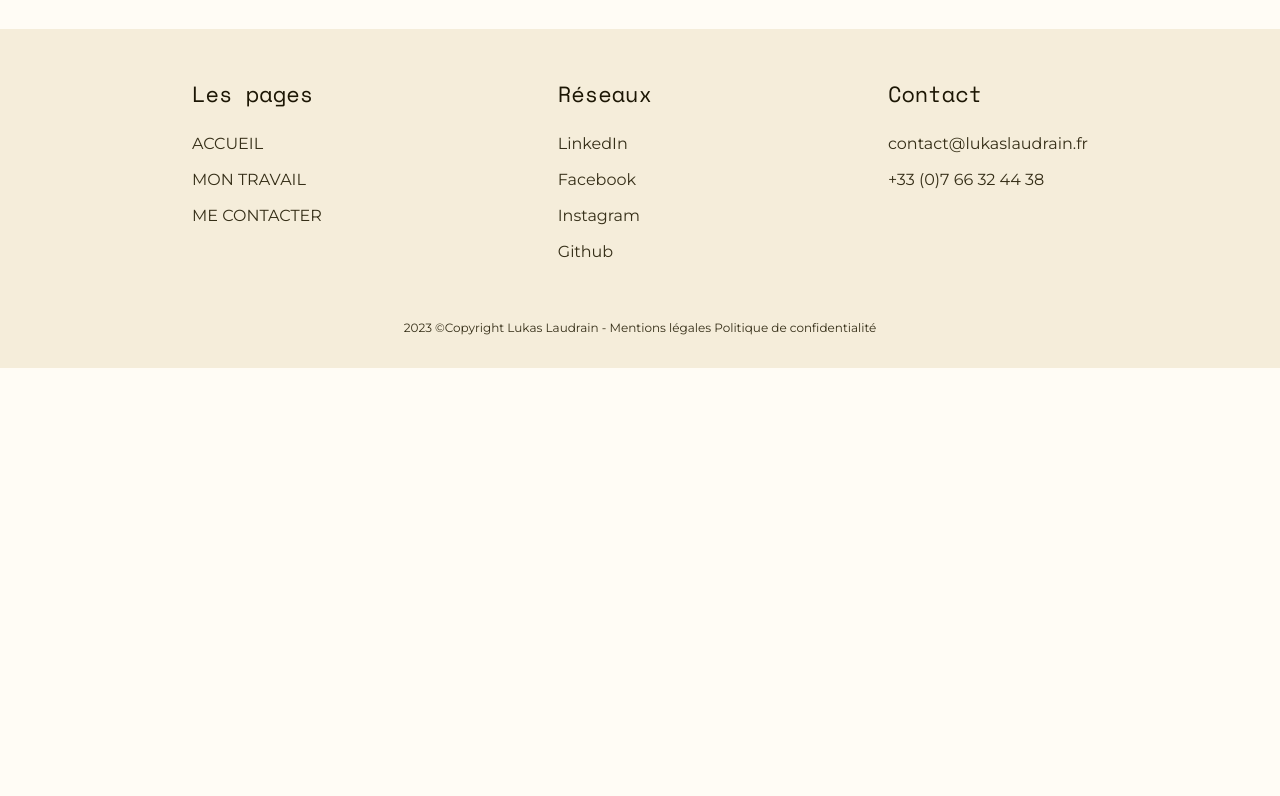
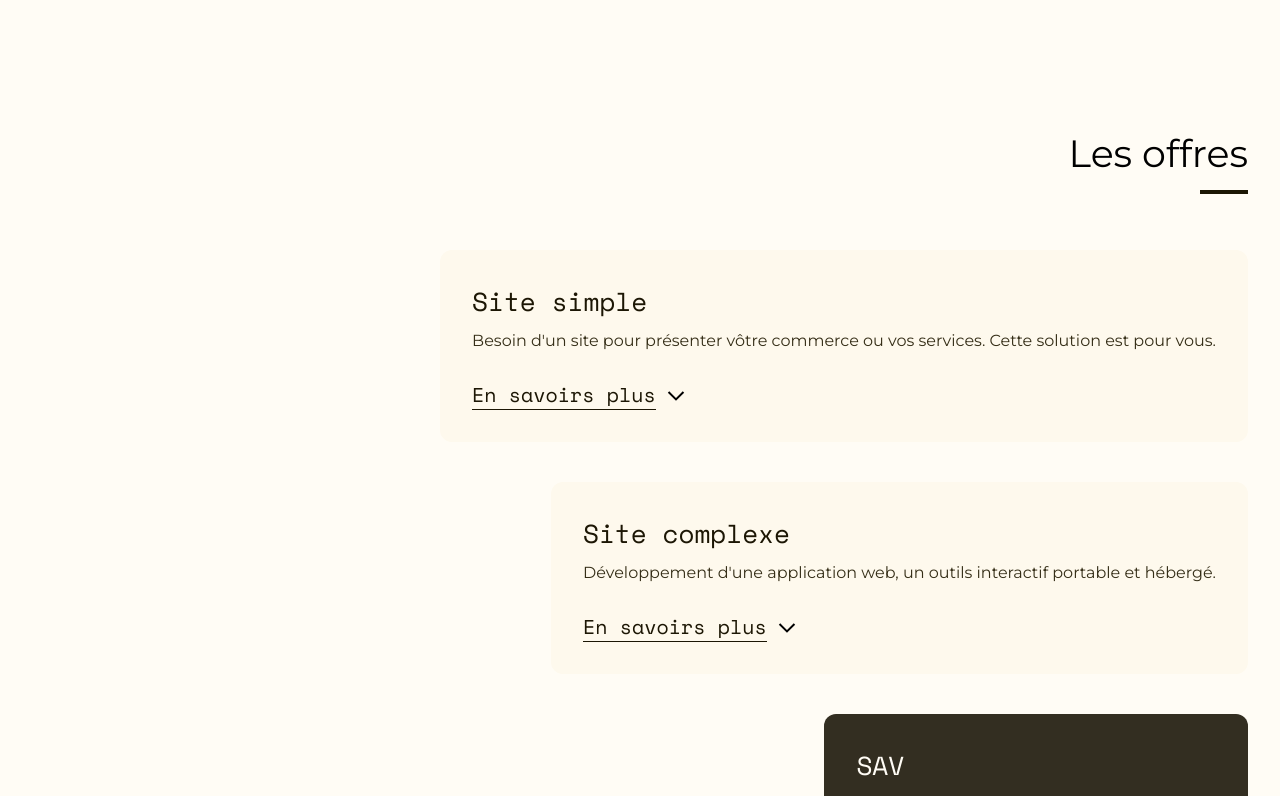
Before and after one commit to ctrl-plus-w/portfolio-v3, a Next.js app: page / in a window 1280 px wide. Shown: the part 1340-2136 px from the top of the page. Before the commit the page ends 1708 px from the top, so only its background shows below. Built offline with nearby package versions, Linux system fonts and the light colour scheme.

Commit message:
:truck: Made the third section of the home page

```diff
--- a/src/pages/index.tsx
+++ b/src/pages/index.tsx
@@ -1,6 +1,9 @@
 import type { ReactElement } from 'react';
 
 import Image from 'next/image';
+import clsx from 'clsx';
+
+import Card from '@module/Card';
 
 import ParticleAnimation from '@element/ParticleAnimation';
 import AnchorButton from '@element/AnchorButton';
@@ -9,7 +12,6 @@ import Separator from '@element/Separator';
 import Header from '@element/Header';
 
 import menu from '../../public/icons/menu.svg';
-import clsx from 'clsx';
 
 const Home = (): ReactElement => {
   const openMenu = () => {};
@@ -149,6 +151,84 @@ const Home = (): ReactElement => {
           ></div>
         </article>
       </section>
+
+      <section className="flex flex-col items-end mt-16 p-8">
+        <Header type={2}>Les offres</Header>
+        <Separator size="normal" />
+
+        <Card
+          title="Site simple"
+          description="Besoin d'un site pour présenter vôtre commerce ou vos services. Cette solution est pour vous."
+          options={[
+            {
+              name: 'Design responsive',
+              checked: true
+            },
+            {
+              name: 'Accesibilité',
+              checked: true
+            },
+            {
+              name: 'Formulaire de contact',
+              checked: true
+            },
+
+            {
+              name: "Espace d'administration",
+              checked: false
+            },
+            {
+              name: 'Pages dynamique',
+              checked: false
+            },
+            {
+              name: 'Outils de gestion',
+              checked: false
+            }
+          ]}
+          className="mt-14"
+        />
+
+        <Card
+          title="Site complexe"
+          description="Développement d'une application web, un outils interactif portable et hébergé."
+          options={[
+            {
+              name: 'Design responsive',
+              checked: true
+            },
+            {
+              name: 'Accesibilité',
+              checked: true
+            },
+            {
+              name: 'Formulaire de contact',
+              checked: true
+            },
+
+            {
+              name: "Espace d'administration",
+              checked: true
+            },
+            {
+              name: 'Pages dynamique',
+              checked: true
+            },
+            {
+              name: 'Outils de gestion',
+              checked: true
+            }
+          ]}
+          className="mt-10"
+        />
+
+        <Card
+          title="SAV"
+          description="Accompagnement et révision après le projet."
+          className="mt-10"
+          dark
+        />
+      </section>
     </>
   );
 };
```
